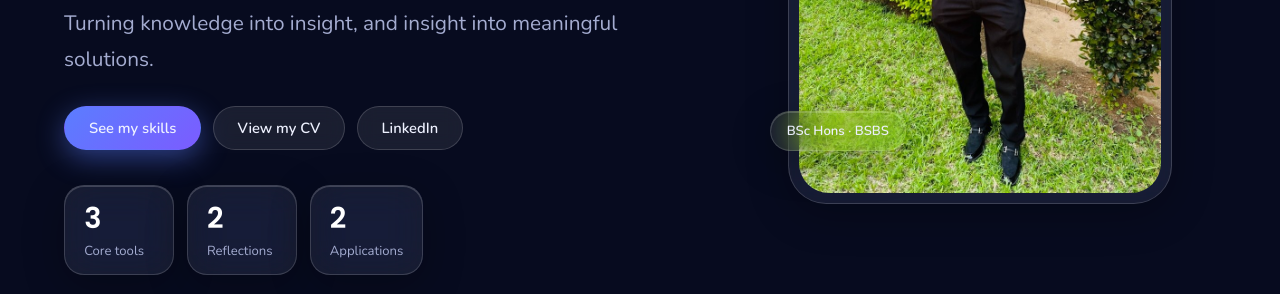
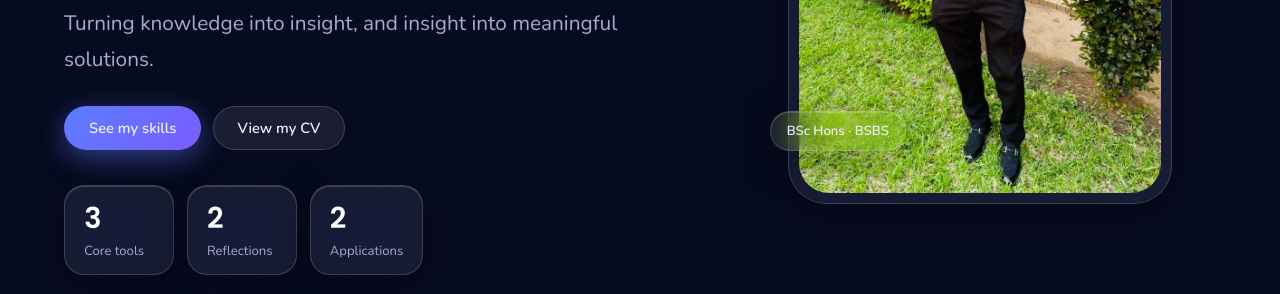
Before and after one commit to Obusengted/CSS-DIGITAL-PORTFOLIO, a plain HTML site: page index.html in a window 1280 px wide. Shown: the part 506-800 px from the top of the page. Drawn offline with nearby package versions, Linux system fonts and the light colour scheme.

Commit message:
Update contact links and remove LinkedIn from CTA

```diff
--- a/index.html
+++ b/index.html
@@ -31,7 +31,7 @@
     <h1>Sekao Theo Teddy<br><span class="grad">Obuseng</span></h1>
     <p class="role">Business Intelligence &amp; Data Analytics student</p>
     <p class="lead">Turning knowledge into insight, and insight into meaningful solutions.</p>
-    <div class="cta"><a class="btn primary" href="#projects">See my skills</a><a class="btn" href="#cv">View my CV</a><a class="btn" href="https://www.linkedin.com/in/sekao-obuseng-780ab5324" target="_blank" rel="noopener">LinkedIn</a></div>
+    <div class="cta"><a class="btn primary" href="#projects">See my skills</a><a class="btn" href="#cv">View my CV</a></div>
     <ul class="stats">
       <li class="glass"><b data-count="3">0</b>Core tools</li>
       <li class="glass"><b data-count="2">0</b>Reflections</li>
@@ -72,7 +72,7 @@
   <div class="glass card cv-head">
     <div><h3 class="big">Sekao Theo Teddy Obuseng</h3><p class="mute">Aspiring Business Intelligence and Data Analytics Professional</p>
       <a class="btn primary dl" href="assets/Sekao_Obuseng_CV.pdf" download="Sekao_Obuseng_CV.pdf" data-cv>Download CV (PDF)</a></div>
-    <ul class="contact"><li><small>Email</small><a href="mailto:obusengset@gmail.com">obusengset@gmail.com</a></li><li><small>Phone</small><a href="tel:+26776025258">+267 76025258</a></li><li><small>Postal</small>P.O. Box 2766, Selibe Phikwe</li><li><small>LinkedIn</small><a href="https://www.linkedin.com/in/sekao-obuseng-780ab5324" target="_blank" rel="noopener">sekao-obuseng</a></li></ul>
+    <ul class="contact"><li><small>Email</small><a href="mailto:obusengset@gmail.com">obusengset@gmail.com</a></li><li><small>Phone</small><a href="tel:+26776025258">+267 76025258</a></li><li><small>Postal</small>P.O. Box 2766, Selibe Phikwe</li></ul>
   </div>
   <div class="grid3">
     <div class="glass card"><h3>Profile</h3><p>Motivated first-year student with interests in statistics, data interpretation and evidence-based decisions, building Microsoft Office data skills.</p></div>
@@ -261,7 +261,7 @@
     <p class="eyebrow">Let's connect</p>
     <h2>Building towards a data-driven future</h2>
     <p>My journey is just beginning. I want to turn data into understanding, understanding into insight, and insight into decisions that create value.</p>
-    <div class="cta"><a class="btn primary" href="mailto:obusengset@gmail.com">Email me</a><a class="btn" href="https://www.linkedin.com/in/sekao-obuseng-780ab5324" target="_blank" rel="noopener">LinkedIn</a><a class="btn" href="tel:+26776025258">+267 76025258</a><a class="btn" href="#home">Back to top</a></div>
+    <div class="cta"><a class="btn primary" href="mailto:obusengset@gmail.com">Email me</a><a class="btn" href="tel:+26776025258">+267 76025258</a><a class="btn" href="#home">Back to top</a></div>
   </div>
   <p class="copy-r">© 2026 Sekao Theo Teddy Obuseng · P.O. Box 2766, Selibe Phikwe</p>
 </footer>
```
